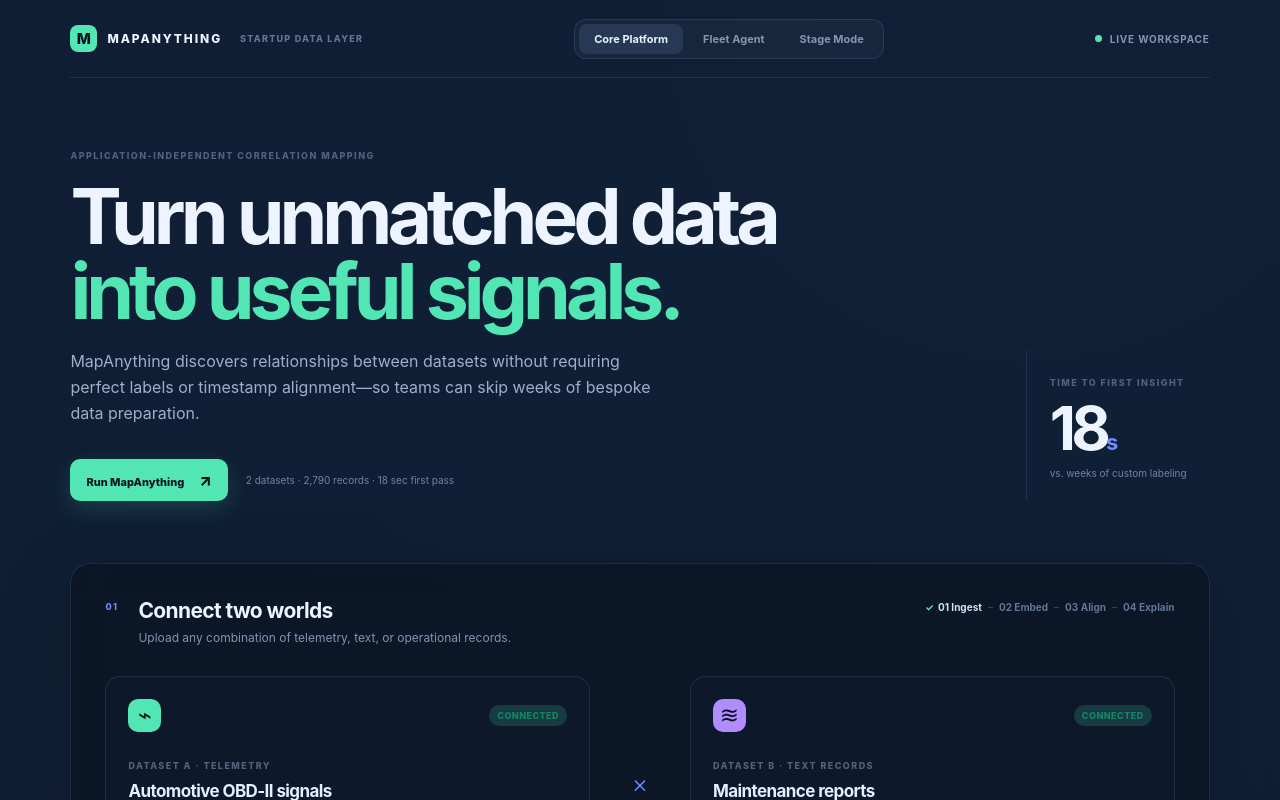
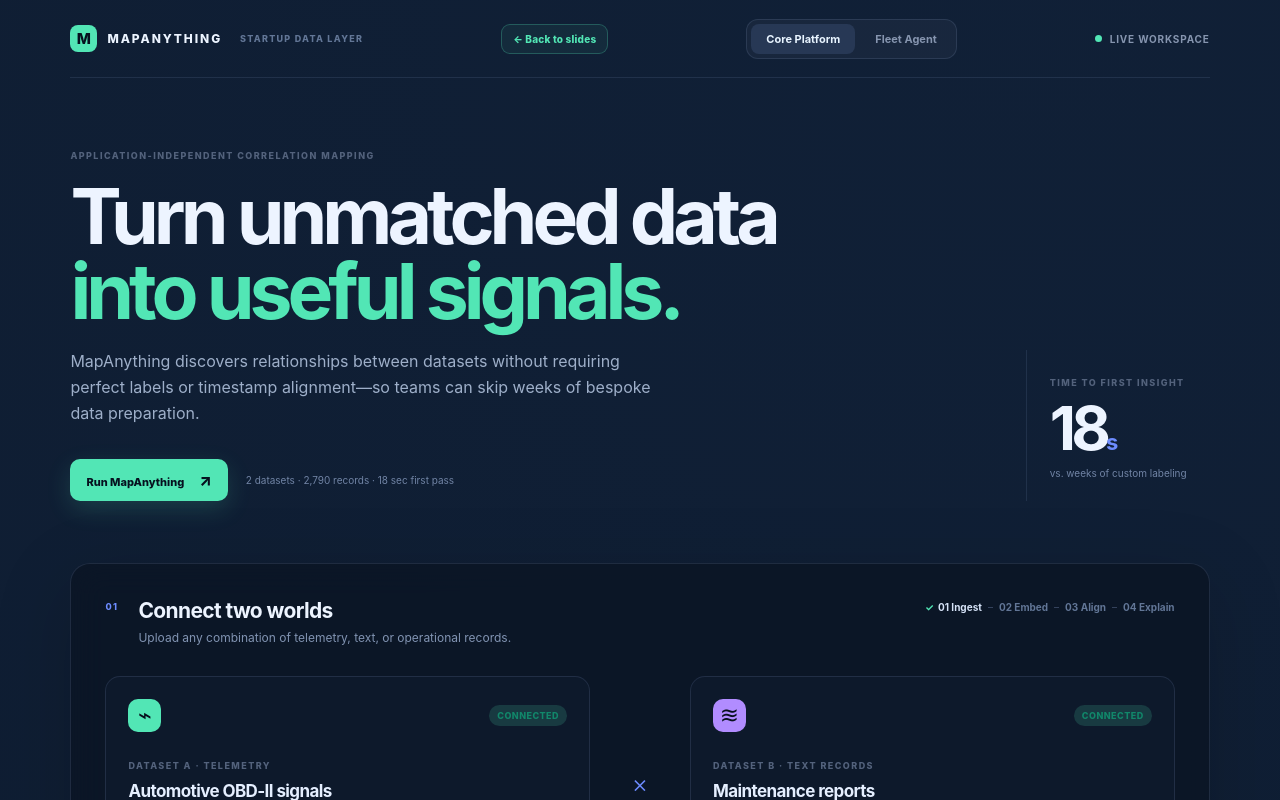
Before and after one commit to kejiwuxian/MapAnything, a Next.js app: page / in a window 1280 px wide. Shown: the top 800 px of the page. Built offline with nearby package versions, Linux system fonts and the light colour scheme.

Commit message:
Add clear return to slides navigation

```diff
--- a/app/globals.css
+++ b/app/globals.css
@@ -30,6 +30,8 @@
 .brand-mark { display: grid; place-items: center; width: 27px; height: 27px; color: #06111f; background: var(--mint); border-radius: 8px; font-size: 15px; letter-spacing: 0; }
 .brand small { margin-left: 8px; color: var(--faint); font-size: 9px; letter-spacing: .14em; }
 .dark-page .brand small { color: #627696; }
+.back-to-slides { display: inline-flex; align-items: center; gap: 6px; padding: 8px 11px; color: var(--mint); border: 1px solid rgba(82, 230, 181, .26); border-radius: 9px; background: rgba(82, 230, 181, .06); font-size: 10px; font-weight: 800; letter-spacing: .02em; white-space: nowrap; transition: background .2s ease, border-color .2s ease, transform .2s ease; }
+.back-to-slides:hover { border-color: rgba(82, 230, 181, .48); background: rgba(82, 230, 181, .12); transform: translateX(-2px); }
 .topbar nav { display: flex; gap: 5px; padding: 4px; border: 1px solid var(--line); border-radius: 12px; background: rgba(255, 255, 255, .46); }
 .dark-page .topbar nav { border-color: rgba(145, 170, 214, .15); background: rgba(255, 255, 255, .035); }
 .topbar nav a { padding: 8px 15px; color: var(--muted); border-radius: 8px; font-size: 11px; font-weight: 700; }
--- a/components/MapAnythingApp.tsx
+++ b/components/MapAnythingApp.tsx
@@ -7,7 +7,7 @@
 import { anomalyProfiles, baseTrucks, mappings, reportClusters, telemetryClusters, workshops, type AnomalyEvent, type AnomalyType, type PageKey, type Truck } from "../lib/demo-data";
 
 function Header({ page }: { page: PageKey }) {
-  return <header className="topbar"><Link href="/" className="brand"><span className="brand-mark">M</span><span>MAPANYTHING</span><small>STARTUP DATA LAYER</small></Link><nav><Link className={page === "core" ? "active" : ""} href="/">Core Platform</Link><Link className={page === "fleet" ? "active" : ""} href="/fleet">Fleet Agent</Link><Link href="/presentation">Stage Mode</Link></nav><div className="live-pill"><span className="pulse-dot" /> Live workspace</div></header>;
+  return <header className="topbar"><Link href="/" className="brand"><span className="brand-mark">M</span><span>MAPANYTHING</span><small>STARTUP DATA LAYER</small></Link><Link href="/presentation" className="back-to-slides">← Back to slides</Link><nav><Link className={page === "core" ? "active" : ""} href="/">Core Platform</Link><Link className={page === "fleet" ? "active" : ""} href="/fleet">Fleet Agent</Link></nav><div className="live-pill"><span className="pulse-dot" /> Live workspace</div></header>;
 }
 
 function StatusBadge({ children, tone = "neutral" }: { children: React.ReactNode; tone?: "neutral" | "success" | "warning" | "danger" }) { return <span className={`status-badge ${tone}`}>{children}</span>; }
```
